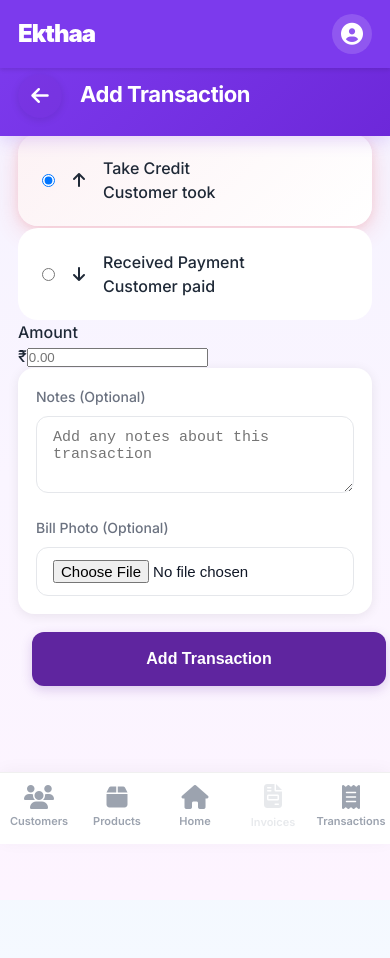
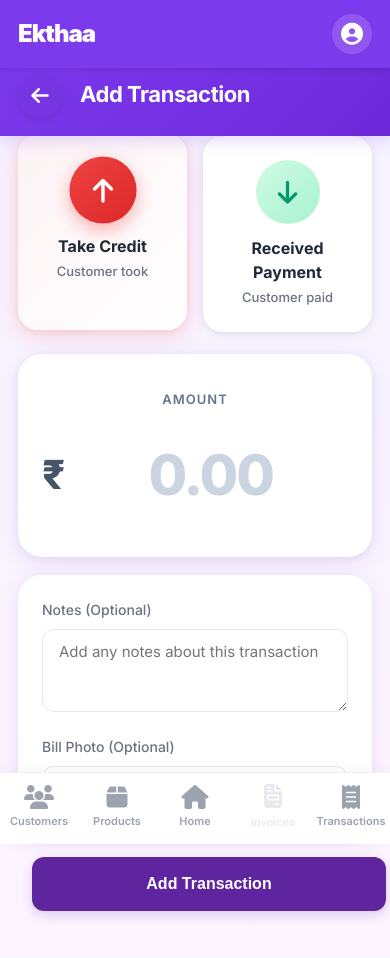
Before and after one commit to sidhartha522/migration, a React (Vite) app in the folder frontend/: page /customer/1/transaction in a window 390 px wide. Shown: the top 958 px of the page. Built offline with nearby package versions, Linux system fonts and the light colour scheme; no server answers; sample sign-in values are in the browser's storage.

Commit message:
Improve AddTransaction layout: side-by-side buttons and better alignment

```diff
--- a/frontend/src/styles/AddTransactionModern.css
+++ b/frontend/src/styles/AddTransactionModern.css
@@ -107,29 +107,33 @@
 
 /* Transaction Form */
 .transaction-form {
-  padding: 0 var(--space-4) var(--space-4);
+  padding: 0 var(--space-4) 32px;
+  max-width: 600px;
+  margin: 0 auto;
 }
 
-/* Type Selector - UPI Style */
-.type-selector-upi Material Design UPI Style */
+/* Type Selector - Material Design UPI Style */
 .type-selector-upi {
-  display: flex;
-  flex-direction: column;
+  display: grid;
+  grid-template-columns: 1fr 1fr;
   gap: 16px;
   margin-bottom: var(--space-5);
 }
 
 .type-card-upi {
   position: relative;
-  padding: 22px 24px;
+  padding: 24px 20px;
   border-radius: 20px;
   background: white;
   cursor: pointer;
   transition: all 0.3s cubic-bezier(0.4, 0, 0.2, 1);
   display: flex;
+  flex-direction: column;
   align-items: center;
-  gap: 18px;
-  box-shadow: 0 2px 12px rgba(0, 0, 0, 0.08), 0 1px 4px rgba(0, 0, 0, 0.04)
+  text-align: center;
+  gap: 12px;
+  box-shadow: 0 2px 12px rgba(0, 0, 0, 0.08), 0 1px 4px rgba(0, 0, 0, 0.04);
+}
 
 .type-card-upi input[type="radio"] {
   position: absolute;
@@ -138,9 +142,7 @@
 }
 
 .type-card-upi:active {
-  transform: scale(0.98);
-}
-6);
+  transform: scale(0.96);
 }
 
 .type-card-upi.active-credit {
@@ -152,17 +154,18 @@
 .type-card-upi.active-payment {
   background: linear-gradient(135deg, rgba(240, 253, 244, 0.8) 0%, white 100%);
   box-shadow: 0 6px 24px rgba(16, 185, 129, 0.2), 0 2px 8px rgba(16, 185, 129, 0.1);
-  transform: translateY(-2px
+  transform: translateY(-2px);
+}
 .type-icon-circle {
-  width: 56px;
-  height: 56px;
+  width: 64px;
+  height: 64px;
   border-radius: 50%;
   display: flex;
   align-items: center;
   justify-content: center;
-  font-size: 24px;
+  font-size: 26px;
   flex-shrink: 0;
-  transition: all 0.2s;
+  transition: all 0.3s cubic-bezier(0.4, 0, 0.2, 1);
 }
 
 .red-circle {
@@ -178,29 +181,31 @@
 .type-card-upi.active-credit .red-circle {
   background: linear-gradient(135deg, #ef4444 0%, #dc2626 100%);
   color: white;
-  box-shadow: 0 4px 12px rgba(239, 68, 68, 0.4);
+  box-shadow: 0 6px 16px rgba(239, 68, 68, 0.4);
+  transform: scale(1.05);
 }
 
 .type-card-upi.active-payment .green-circle {
   background: linear-gradient(135deg, #10b981 0%, #059669 100%);
   color: white;
-  box-shadow: 0 4px 12px rgba(16, 185, 129, 0.4);
+  box-shadow: 0 6px 16px rgba(16, 185, 129, 0.4);
+  transform: scale(1.05);
 }
 
 .type-text {
-  flex: 1;
-  text-align: left;
+  display: flex;
+  flex-direction: column;
+  gap: 4px;
 }
 
 .type-main-label {
-  font-size: 18px;
+  font-size: 16px;
   font-weight: 700;
   color: var(--text-primary);
-  margin-bottom: 4px;
 }
 
 .type-sub-label {
-  font-size: 14px;
+  font-size: 13px;
   font-weight: 500;
   color: var(--text-secondary);
 }
@@ -363,6 +368,29 @@ Material Design */
 }
 
 /* Responsive */
+@media (max-width: 640px) {
+  .type-selector-upi {
+    grid-template-columns: 1fr;
+  }
+
+  .type-card-upi {
+    flex-direction: row;
+    text-align: left;
+    padding: 20px;
+    gap: 16px;
+  }
+
+  .type-icon-circle {
+    width: 56px;
+    height: 56px;
+    font-size: 22px;
+  }
+
+  .type-text {
+    flex: 1;
+  }
+}
+
 @media (max-width: 480px) {
   .add-transaction-page .page-header {
     padding: var(--space-3);
@@ -373,7 +401,7 @@ Material Design */
   }
 
   .transaction-form {
-    padding: 0 var(--space-3) var(--space-3);
+    padding: 0 var(--space-3) 24px;
   }
 
   .amount-input {
```
